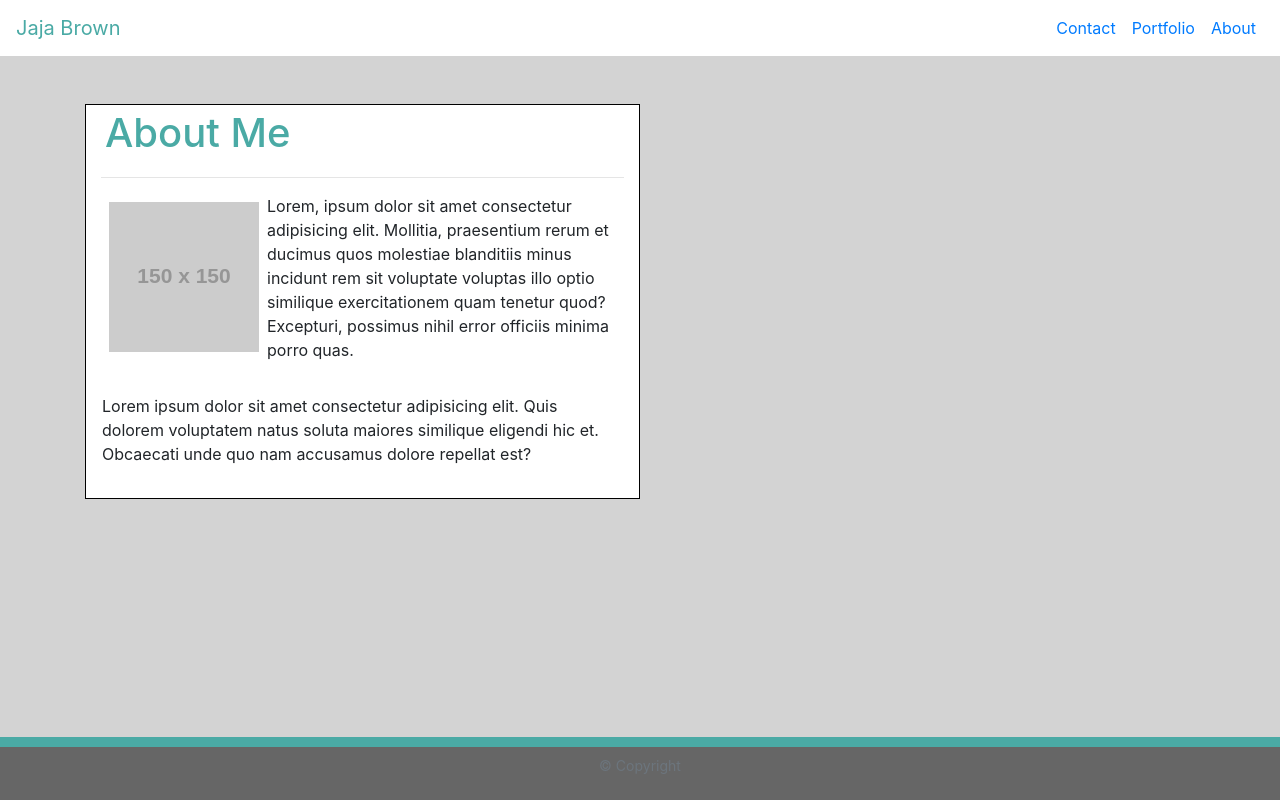
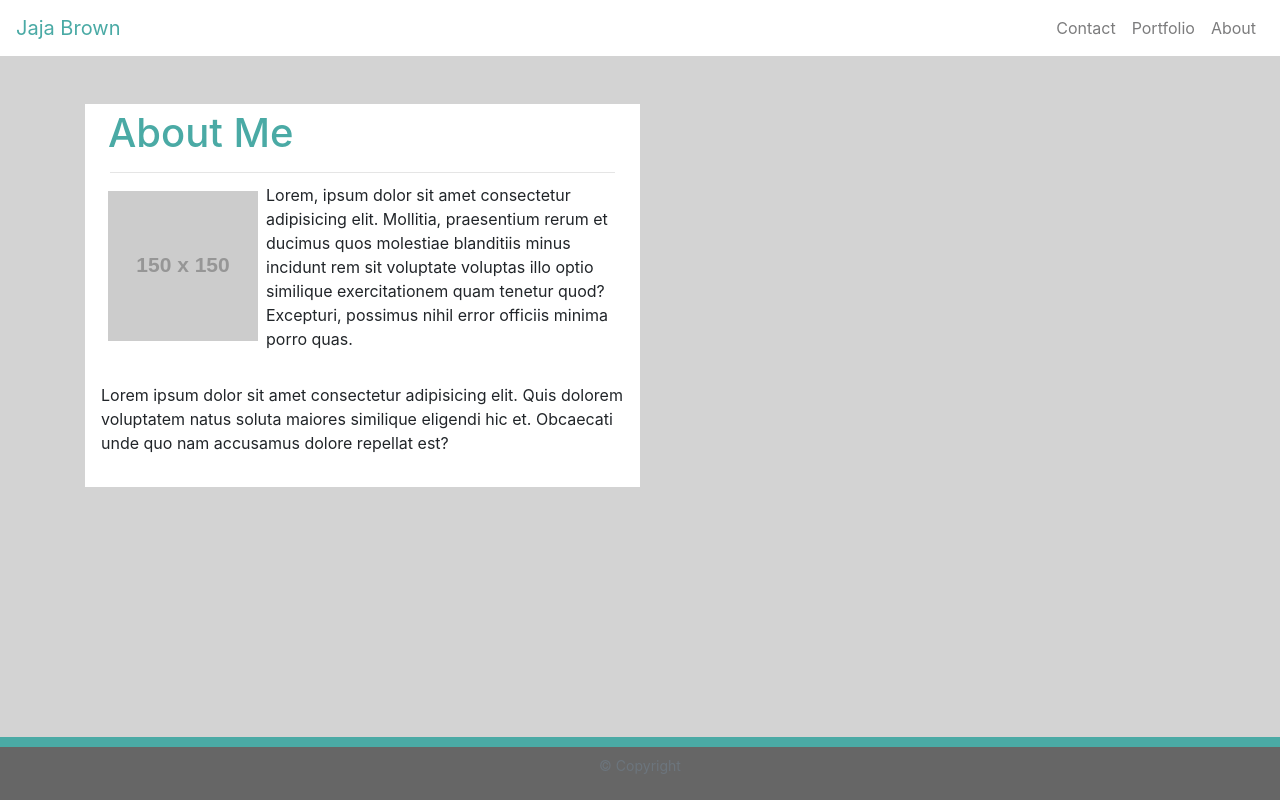
Before and after one commit to chee-codes/responsive-bootstrap-portfolio, a plain HTML site: page index.html in a window 1280 px wide. Drawn offline with nearby package versions, Linux system fonts and the light colour scheme; placeholder pictures from the web are drawn by us.

Commit message:
Style main page

```diff
--- a/css/style.css
+++ b/css/style.css
@@ -16,9 +16,16 @@ body {
 }
 
 a {
-  text-decoration: none;
+  color: #7c7c7d;
 }
 
+a:hover {
+  color: #383939;
+}
+
+a:active {
+  color: #383939;
+}
 
 /* Navigation Styling */
 
@@ -30,11 +37,6 @@ a {
   color: #4aaaa5;
 }
 
-/* .navbar-nav a {
-  color: darkslategray;
-} */
-
-
 
 
 /* Main Content Styling */
@@ -42,13 +44,16 @@ a {
 .my-col {
   background: white;
   color: #212529;
-
-  /* remove border */
-  border: 1px solid black;
 }
 
 .my-col h1 {
   color: #4aaaa5;
+  padding: 5px;
+  margin: 3px;
+}
+
+.my-col hr {
+  margin: 10px;
 }
 
 
--- a/index.html
+++ b/index.html
@@ -16,17 +16,8 @@
       crossorigin="anonymous"
     />
 
-    <!-- Personal Stylesheet -->
+    <!-- Custom CSS -->
     <link rel="stylesheet" href="css/style.css"/>
-
-    <!-- <style>
-      .myCol {
-        background: darkgray;
-      }
-      .my-row {
-        background: black;
-      }
-    </style> -->
 
     <title>About</title>
   </head>
@@ -50,7 +41,7 @@
     <!-- Content container -->
     <div class="container">
       <div class="col-6 my-col mt-5">
-        <h1 class="p-1">About Me</h1>
+        <h1>About Me</h1>
         <hr>
         <div class="row">
           <div class="col">
```
Also changed, not shown: contact.html (+5 -1 lines).
